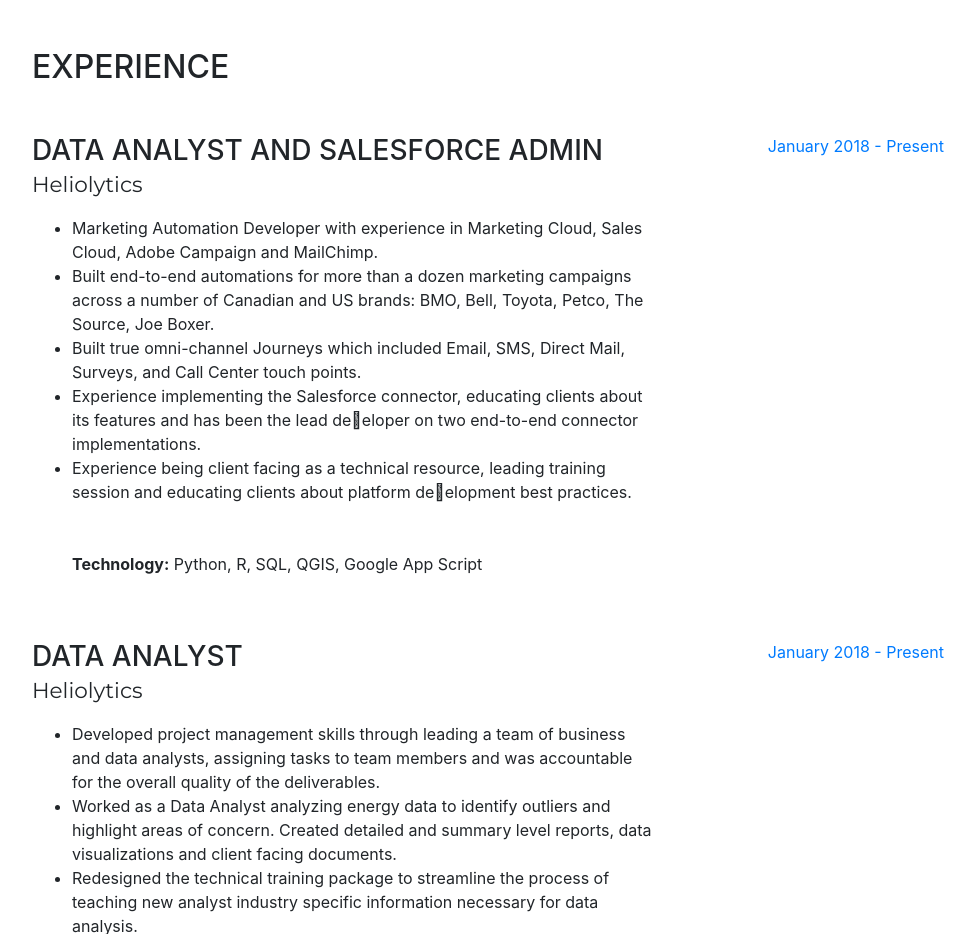
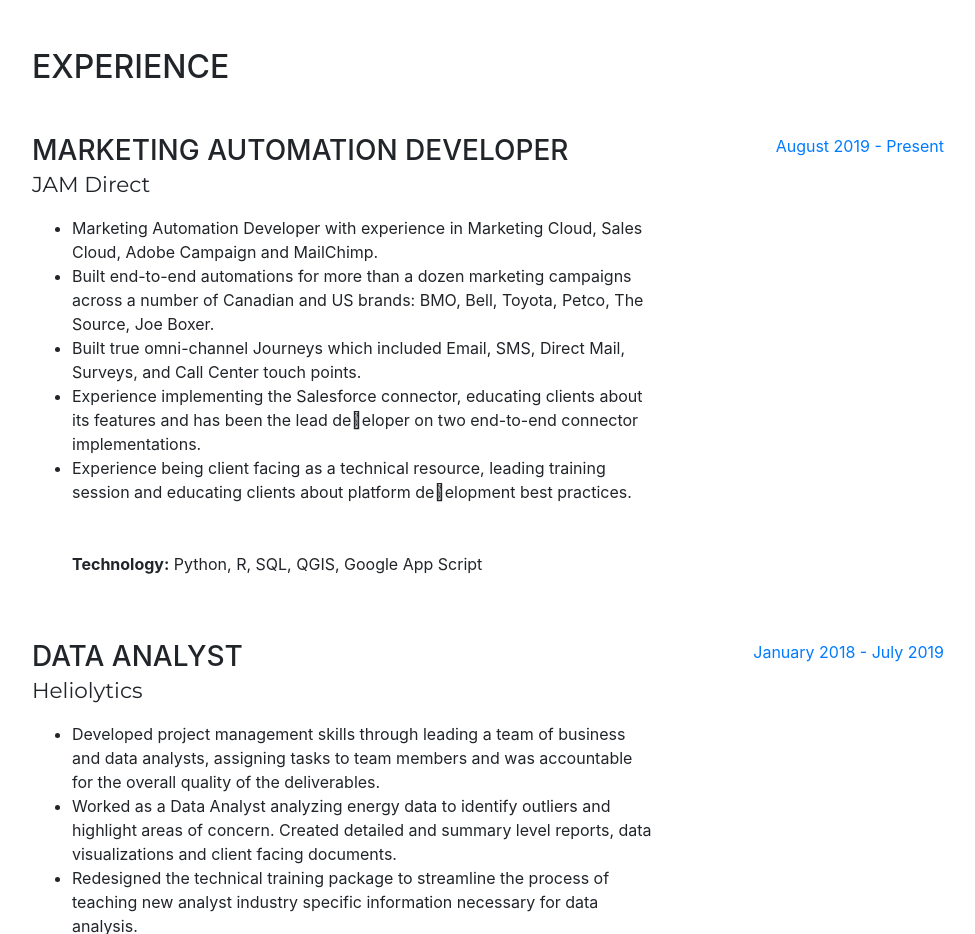
Before and after one commit to brchookolingo/brchookolingo.github.io, a website with bundled scripts: page index.html in a window 1280 px wide. Shown: the part 800-1734 px from the top of the page, without its empty margins (288-1263 px from the left). Built offline with nearby package versions, Linux system fonts and the light colour scheme.

Commit message:
updates to resume

```diff
--- a/index.html
+++ b/index.html
@@ -111,8 +111,8 @@
 
           <div class="resume-item d-flex flex-column flex-md-row mb-5">
             <div class="resume-content mr-auto">
-              <h3 class="mb-0">Data Analyst and Salesforce Admin</h3>
-              <div class="subheading mb-3">Heliolytics</div>
+              <h3 class="mb-0">Marketing Automation Developer</h3>
+              <div class="subheading mb-3">JAM Direct</div>
               <p>
                 <ul>
                   <li>Marketing Automation Developer with experience in Marketing Cloud, Sales Cloud, Adobe Campaign and MailChimp.</li>
@@ -124,7 +124,7 @@
               </p>
             </div>
             <div class="resume-date text-md-right">
-              <span class="text-primary">January 2018 - Present</span>
+              <span class="text-primary">August 2019 - Present</span>
             </div>
           </div>
 
@@ -145,7 +145,7 @@
               </p>
             </div>
             <div class="resume-date text-md-right">
-              <span class="text-primary">January 2018 - Present</span>
+              <span class="text-primary">January 2018 - July 2019</span>
             </div>
           </div>
 
```
